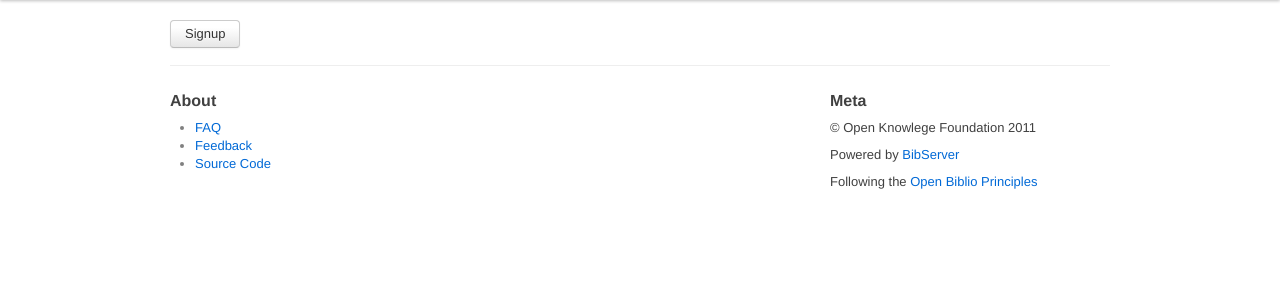
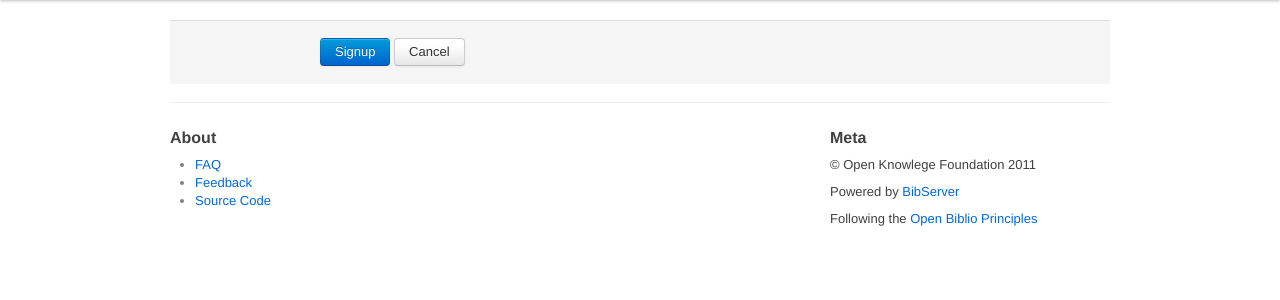
Before and after one commit to rufuspollock-okfn/bibserver, a Python web app: template bibserver/templates/account/register.html in a window 1280 px wide. Shown: the part 40-340 px from the top of the page. Run offline with Jinja, Linux system fonts and the light colour scheme; the template is opened without the code that fills it, so the values that code supplies are empty; some libraries are stand-ins or nearby versions.

Commit message:
[account/html][xs]: make button layout nicer.

```diff
--- a/bibserver/templates/account/login.html
+++ b/bibserver/templates/account/login.html
@@ -5,6 +5,9 @@
   <form method="post" action="">
       {{ render_field(form.username, placeholder="your username") }}
       {{ render_field(form.password, placeholder="********") }}
-    <input type="submit" value="Login" class="btn" />
+    <div class="actions">
+      <input type="submit" value="Login" class="btn primary" />
+      <input type="reset" value="Cancel" class="btn" />
+    </div>
   </form>
 {% endblock %}
--- a/bibserver/templates/account/register.html
+++ b/bibserver/templates/account/register.html
@@ -8,6 +8,9 @@
       {{ render_field(form.email, placeholder="hello@mywebsite.org") }}
       {{ render_field(form.password, placeholder="********") }}
       {{ render_field(form.confirm, placeholder="********") }}
-    <input type="submit" value="Signup" class="btn" />
+    <div class="actions">
+      <input type="submit" value="Signup" class="btn primary" />
+      <input type="reset" value="Cancel" class="btn" />
+    </div>
   </form>
 {% endblock %}
```
